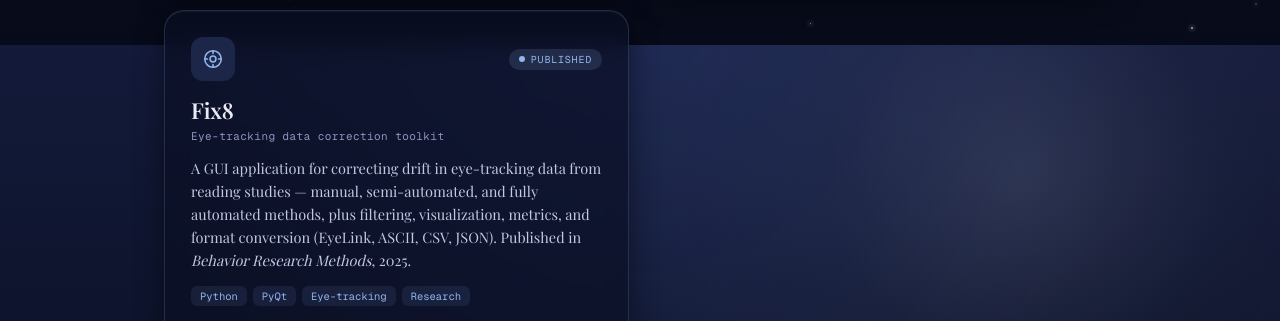
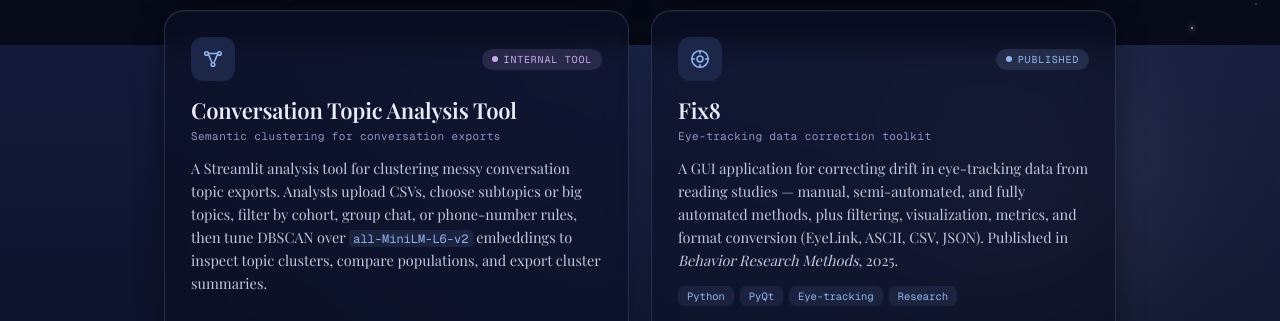
Before and after one commit to AgLyx3/AgLyx3.github.io, a website: page frontend/portfolio.html in a window 1280 px wide. Shown: the part 755-1076 px from the top of the page. Drawn offline with nearby package versions, Linux system fonts and the light colour scheme; a web font is replaced by a local one.

Commit message:
Add conversation topic analysis card

```diff
--- a/frontend/portfolio.html
+++ b/frontend/portfolio.html
@@ -112,6 +112,9 @@
   html[data-theme="dark"] .status-live { background: rgba(120,210,150,0.14); color: #7fd39a; } html[data-theme="dark"] .status-live .pip { background:#7fd39a; }
   .status-research { background: rgba(var(--forest-rgb),0.14); color: var(--forest); }
   .status-research .pip { background: var(--forest); }
+  .status-internal { background: rgba(145,105,185,0.14); color: #78579a; }
+  .status-internal .pip { background: #78579a; }
+  html[data-theme="dark"] .status-internal { background: rgba(195,165,235,0.14); color: #c9a9ed; } html[data-theme="dark"] .status-internal .pip { background:#c9a9ed; }
 
   .card h3 { font-family: var(--font-serif); font-size: 22px; font-weight: 600; color: var(--ink); letter-spacing: -0.01em; }
   .card .sub { font-family: var(--font-mono); font-size: 11px; letter-spacing: 0.04em; color: var(--ink-3); margin-top: 4px; }
@@ -163,7 +166,7 @@
     <div class="head">
       <div class="head-kicker">Selected Work · 2023–2026</div>
       <h1>Tools I've <em>built</em>.</h1>
-      <p>Open-source tools I've built — each with its source, and a paper where there's research behind it.</p>
+      <p>Tools I've built — open-source projects, internal analysis workflows, and research-backed software.</p>
     </div>
 
     <div class="grid">
@@ -198,6 +201,19 @@
         <div class="links">
           <a class="link link-live" href="https://github.com/AgLyx3/skill-observability-hook" target="_blank" rel="noopener"><svg viewBox="0 0 24 24" fill="none" stroke="currentColor" stroke-width="2" stroke-linecap="round" stroke-linejoin="round"><path d="M9 19c-5 1.5-5-2.5-7-3m14 6v-3.87a3.37 3.37 0 0 0-.94-2.61c3.14-.35 6.44-1.54 6.44-7A5.44 5.44 0 0 0 20 4.77 5.07 5.07 0 0 0 19.91 1S18.73.65 16 2.48a13.38 13.38 0 0 0-7 0C6.27.65 5.09 1 5.09 1A5.07 5.07 0 0 0 5 4.77a5.44 5.44 0 0 0-1.5 3.78c0 5.42 3.3 6.61 6.44 7A3.37 3.37 0 0 0 9 18.13V22"/></svg>Source</a>
         </div>
+      </article>
+
+      <article class="card">
+        <div class="card-top">
+          <div class="card-mark"><svg viewBox="0 0 24 24" fill="none" stroke="currentColor" stroke-width="1.7" stroke-linecap="round" stroke-linejoin="round"><circle cx="5" cy="6" r="2"/><circle cx="19" cy="6" r="2"/><circle cx="12" cy="18" r="2"/><path d="M7 7l3.5 8"/><path d="M17 7l-3.5 8"/><path d="M7 6h10"/></svg></div>
+          <span class="card-status status-internal"><span class="pip"></span>Internal Tool</span>
+        </div>
+        <div>
+          <h3>Conversation Topic Analysis Tool</h3>
+          <div class="sub">Semantic clustering for conversation exports</div>
+        </div>
+        <p>A Streamlit analysis tool for clustering messy conversation topic exports. Analysts upload CSVs, choose subtopics or big topics, filter by cohort, group chat, or phone-number rules, then tune DBSCAN over <code>all-MiniLM-L6-v2</code> embeddings to inspect topic clusters, compare populations, and export cluster summaries.</p>
+        <div class="tags"><span class="tag">Python</span><span class="tag">Streamlit</span><span class="tag">Sentence Transformers</span><span class="tag">DBSCAN</span></div>
       </article>
 
       <article class="card">
```
